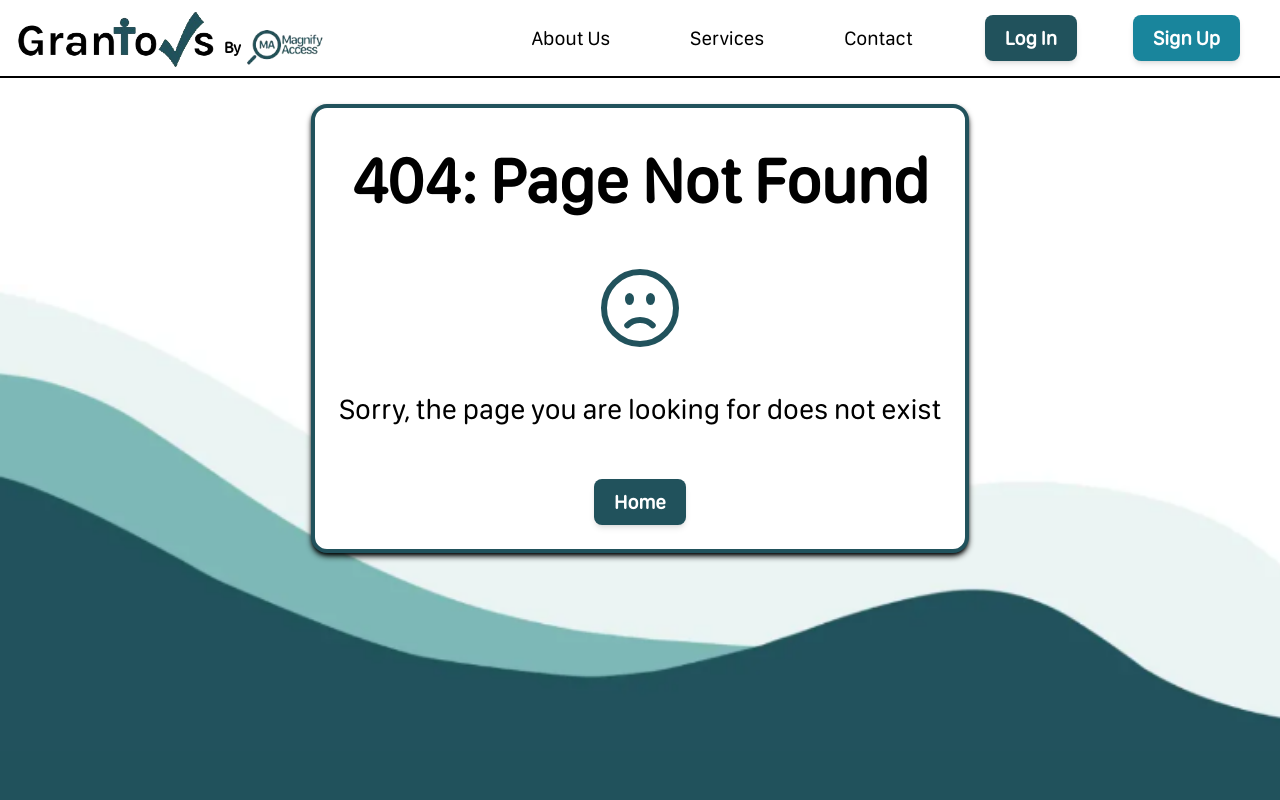
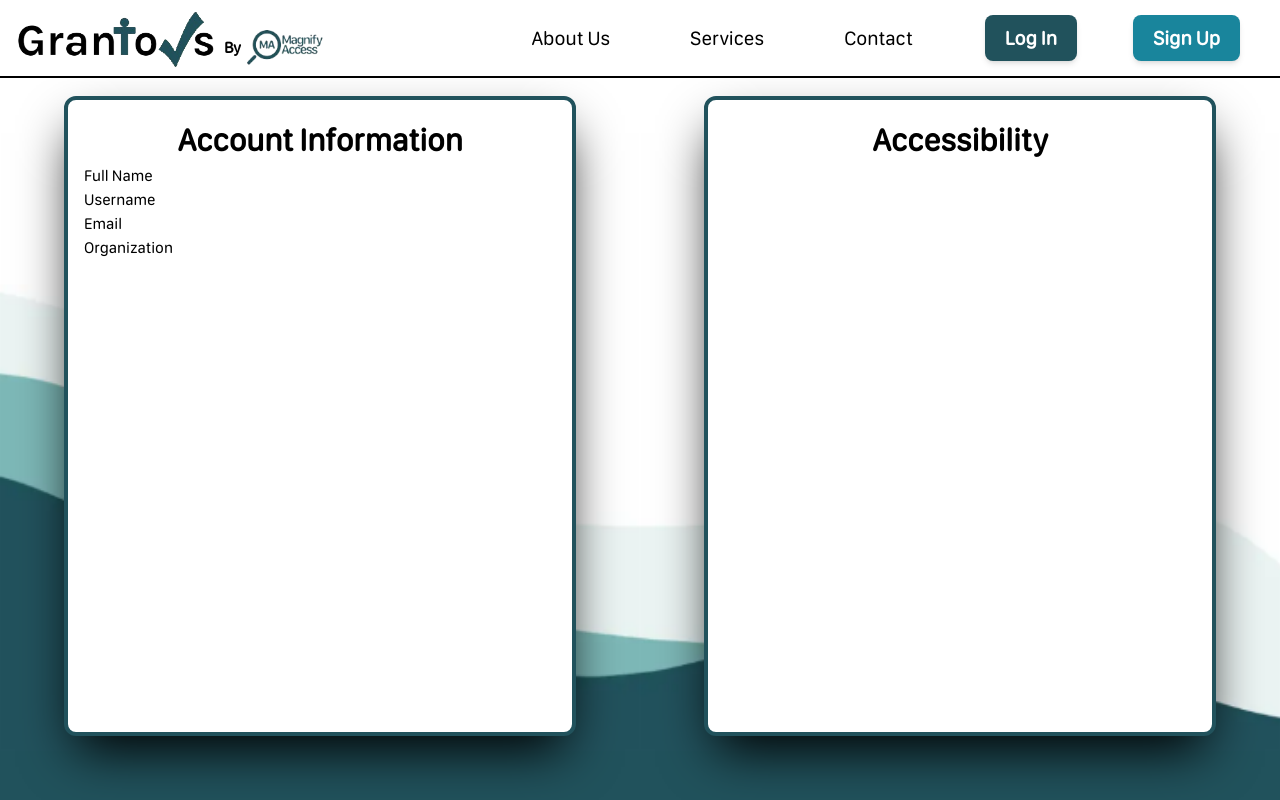
Before and after one commit to GlassesNoGlasses/c01w24-project-grantors, a React (Create React App) app in the folder frontend/: page /settings in a window 1280 px wide. Before the commit this address had no page. Built offline with nearby package versions, Linux system fonts and the light colour scheme.

Commit message:
started settings page

```diff
--- a/frontend/src/App.tsx
+++ b/frontend/src/App.tsx
@@ -15,6 +15,7 @@ import GrantApply from "./components/grant-apply/GrantApply";
 import ApplicationReview from "./components/applications/admin/ApplicationReview";
 import DefaultPage from "./components/home-page/nav-bar/default-page/DefaultPage";
 import NotFoundPage from "./components/not-found-page/NotFoundPage";
+import Settings from "./components/settings-page/Settings";
 
 function App() {
 	return (
@@ -43,6 +44,8 @@ function App() {
 						<Route path="applications" element={<ClientApplicationList />} />
 						<Route path="grants/:grantID/apply" element={<GrantApply />} />
 						<Route path="application/:applicationID/review" element={<ApplicationReview />} />
+						<Route path="application/:applicationID/review" element={<ApplicationReview />} />
+						<Route path="settings" element={<Settings />} />
 						<Route path="*" element={<NotFoundPage />} />
 					</Route>
 				</Routes>
--- a/frontend/src/components/home-page/nav-bar/admin-dashboard/AdminDashboard.tsx
+++ b/frontend/src/components/home-page/nav-bar/admin-dashboard/AdminDashboard.tsx
@@ -53,7 +53,9 @@ const AdminDashboard = ({
 				</div>
 				<ButtonIcon heroicon={<TrophyIcon/>} label={"Milestones"}/>
 				<ButtonIcon heroicon={<ChartBarIcon />} label="Statistics"/>
-				<ButtonIcon heroicon={<Cog6ToothIcon/>} label={"Settings"}/>
+				<Link to='/settings'>
+					<ButtonIcon heroicon={<Cog6ToothIcon/>} label={"Settings"}/>
+				</Link>
 				<Link to="/">
 					<ButtonIcon heroicon={<ArrowRightStartOnRectangleIcon/>} label={"Log Out"} callback={logout}/>
 				</Link>
--- a/frontend/src/components/home-page/nav-bar/client-dashboard/ClientDashboard.tsx
+++ b/frontend/src/components/home-page/nav-bar/client-dashboard/ClientDashboard.tsx
@@ -33,7 +33,9 @@ const ClientDashboard = ({}: ClientDashboardProps) => {
 				</Link>
 				<ButtonIcon heroicon={<TrophyIcon />} label="Milestones"/>
 				<ButtonIcon heroicon={<ChartBarIcon />} label="Statistics"/>
-				<ButtonIcon heroicon={<Cog6ToothIcon className=""/>} label="Settings"/>
+				<Link to='/settings'>
+					<ButtonIcon heroicon={<Cog6ToothIcon/>} label={"Settings"}/>
+				</Link>
 				<Link to="/">
 					<ButtonIcon heroicon={<ArrowRightStartOnRectangleIcon />} label="Log out" callback={logout}/>
 				</Link>
--- /dev/null
+++ b/frontend/src/components/settings-page/Settings.tsx
@@ -0,0 +1,36 @@
+import React from 'react'
+import { useUserContext } from '../contexts/userContext'
+
+const Settings = () => {
+
+    const { user } = useUserContext()
+
+    const SettingStyle = 'bg-white w-[40vw] h-[80vh] border-4 border-primary shadow-2xl \
+                    shadow-black rounded-xl flex flex-col p-4'
+
+    return (
+        <div className='pt-24'>
+            <div className='flex justify-around'>
+                <div className={`${SettingStyle}`}>
+                    <h1 className='text-center font-bold text-2xl'>Account Information</h1>
+
+                    <div>
+                        <h2>Full Name </h2>
+                        <h2>Username {user?.username}</h2>
+                        <h2>Email</h2>
+                        <h2>Organization</h2>
+                    </div>
+
+
+                </div>
+
+                <div className={`${SettingStyle}`}>
+                    <h1 className='text-center font-bold text-2xl'>Accessibility</h1>
+                </div>
+            </div>
+        </div>
+    )
+
+}
+
+export default Settings
```
